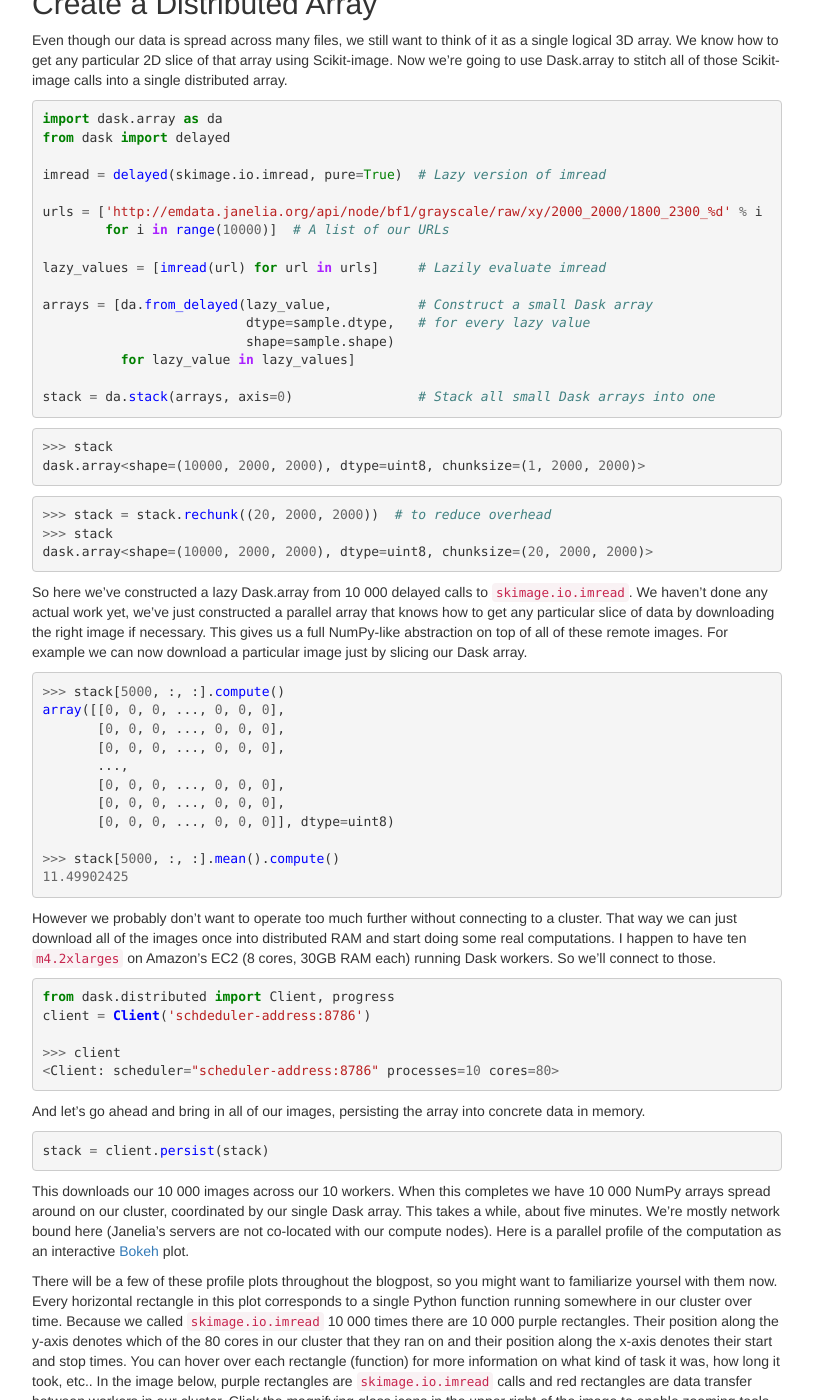
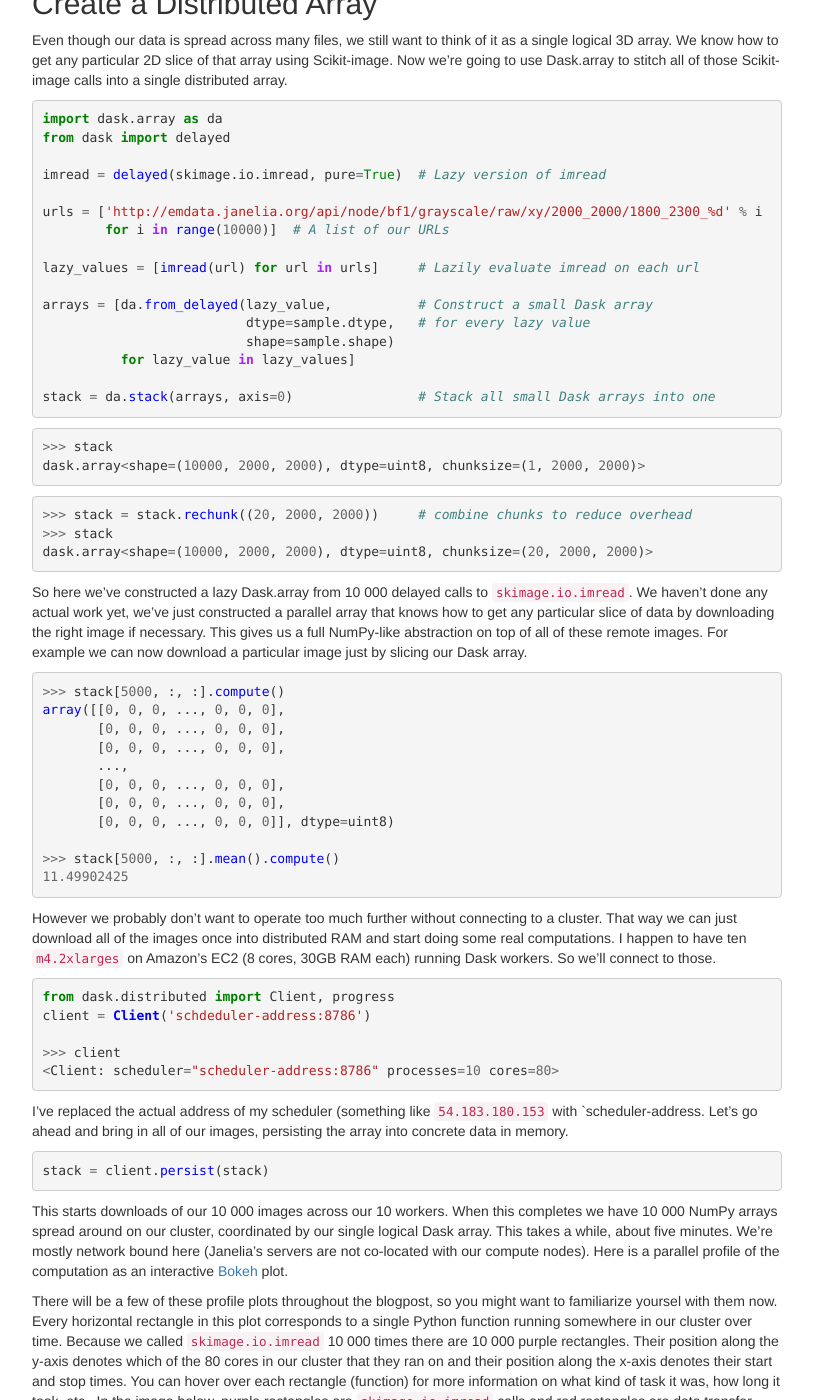
Before and after one commit to besyskymnbk/blog, a Jekyll site: the page built from _posts/work/2016-12-31-dask-images.md, in a window 1280 px wide and 1400 px high, scrolled down 1776 px. Shown: the whole window, without its empty margins (233-1046 px from the left). Built offline with Jekyll 4.4.1, drawn with Linux system fonts in a browser that asks for light colours; comment, search, counter and statistics services are not loaded; some of the changed text lies outside the part shown.

Commit message:
slight edits to images

````diff
--- a/_posts/work/2016-12-31-dask-images.md
+++ b/_posts/work/2016-12-31-dask-images.md
@@ -75,7 +74,8 @@ for i, sample in enumerate(samples):
          alt="Sample electron microscopy images over time"
                 width="100%"></a>
 
-We see that our field of interest wanders across the frame over time.
+We see that our field of interest wanders across the frame over time and drops
+off in the beginning and at the end.
 
 
 Create a Distributed Array
@@ -95,7 +95,7 @@ imread = delayed(skimage.io.imread, pure=True)  # Lazy version of imread
 urls = ['http://emdata.janelia.org/api/node/bf1/grayscale/raw/xy/2000_2000/1800_2300_%d' % i
         for i in range(10000)]  # A list of our URLs
 
-lazy_values = [imread(url) for url in urls]     # Lazily evaluate imread
+lazy_values = [imread(url) for url in urls]     # Lazily evaluate imread on each url
 
 arrays = [da.from_delayed(lazy_value,           # Construct a small Dask array
                           dtype=sample.dtype,   # for every lazy value
@@ -111,7 +111,7 @@ dask.array<shape=(10000, 2000, 2000), dtype=uint8, chunksize=(1, 2000, 2000)>
 ```
 
 ```python
->>> stack = stack.rechunk((20, 2000, 2000))  # to reduce overhead
+>>> stack = stack.rechunk((20, 2000, 2000))     # combine chunks to reduce overhead
 >>> stack
 dask.array<shape=(10000, 2000, 2000), dtype=uint8, chunksize=(20, 2000, 2000)>
 ```
@@ -151,19 +151,20 @@ client = Client('schdeduler-address:8786')
 <Client: scheduler="scheduler-address:8786" processes=10 cores=80>
 ```
 
-And let's go ahead and bring in all of our images, persisting the array into
-concrete data in memory.
+I've replaced the actual address of my scheduler (something like
+`54.183.180.153` with `scheduler-address.  Let's go ahead and bring in all of
+our images, persisting the array into concrete data in memory.
 
 ```python
 stack = client.persist(stack)
 ```
 
-This downloads our 10 000 images across our 10 workers.  When this completes we
-have 10 000 NumPy arrays spread around on our cluster, coordinated by our
-single Dask array.  This takes a while, about five minutes.  We're mostly
-network bound here (Janelia's servers are not co-located with our compute
-nodes).  Here is a parallel profile of the computation as an interactive
-[Bokeh](http://bokeh.pydata.org/en/latest/) plot.
+This starts downloads of our 10 000 images across our 10 workers.  When this
+completes we have 10 000 NumPy arrays spread around on our cluster, coordinated
+by our single logical Dask array.  This takes a while, about five minutes.
+We're mostly network bound here (Janelia's servers are not co-located with our
+compute nodes).  Here is a parallel profile of the computation as an
+interactive [Bokeh](http://bokeh.pydata.org/en/latest/) plot.
 
 There will be a few of these profile plots throughout the blogpost, so you
 might want to familiarize yoursel with them now.  Every horizontal rectangle in
@@ -387,16 +388,16 @@ profile, as well as some diagnostics plots from a single worker.  These plots
 total up to around 20MB.  I sincerely apologize to those without broadband
 access.
 
-Real time plot of the computation finishing over time
+Here is a real time plot of the computation finishing over time:
 
 <a href="{{ BASE_PATH }}/images/task-stream-fft.gif">
   <img src="{{ BASE_PATH }}/images/task-stream-fft.gif"
          alt="Dask task stream of rechunk + fft"
                 width="100%"></a>
 
-Single interactive plot of the entire computation.  Zoom with the tools in the
-upper right.  Hover over rectangles to get more information.  Remember that red
-is communication.
+And here is a single interactive plot of the entire computation after it
+completes.  Zoom with the tools in the upper right.  Hover over rectangles to
+get more information.  Remember that red is communication.
 
 <iframe src="https://cdn.rawgit.com/mrocklin/e09cad939ff7a85a06f3b387f65dc2fc/raw/fa5e20ca674cf5554aa4cab5141019465ef02ce9/task-stream-image-fft.html"
         width="800" height="400"></iframe>
````
Also changed, not shown: other parts of _posts/work/2016-12-31-dask-images.md (+1 -2 lines).
